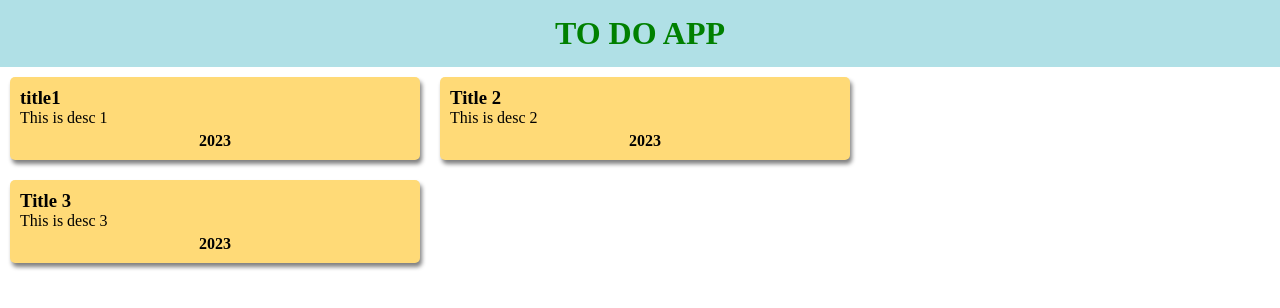
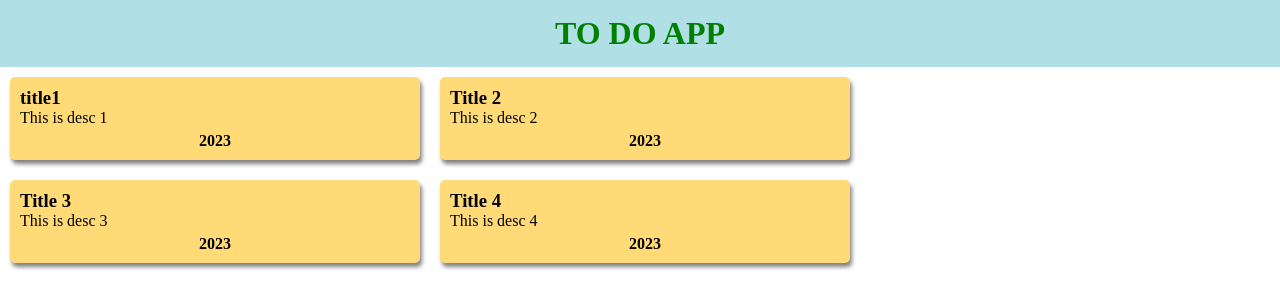
Before and after one commit to nymul-islam-moon/react-anisul-islam, a React (Create React App) app: page / in a window 1280 px wide. Shown: the top 308 px of the page. Built offline with nearby package versions, Linux system fonts and the light colour scheme.

Commit message:
Class 9
Data showing using for loop

```diff
--- a/src/App.js
+++ b/src/App.js
@@ -3,13 +3,16 @@ import Card from "./components/Card";
 import Data from "./data.json"
 
 function App(){
-    console.log(Data);
+
+    let items = [];
+
+    for ( let  i = 0; i < Data.length; i++ ) {
+        items.push( <Card titleText={ Data[i].title } descText={ Data[i].desc }/> )
+    }
+
     return <div>
-        <h1 className={'headingStyle'}>TO DO APP</h1>
-        <Card titleText={Data[0].title} descText={Data[0].desc}/>
-        <Card titleText={Data[1].title} descText={Data[1].desc}/>
-        <Card titleText={Data[2].title} descText={Data[2].desc}/>
-
+        <h1 className={ 'headingStyle' }>TO DO APP</h1>
+        { items }
     </div>;
 }
 
```
